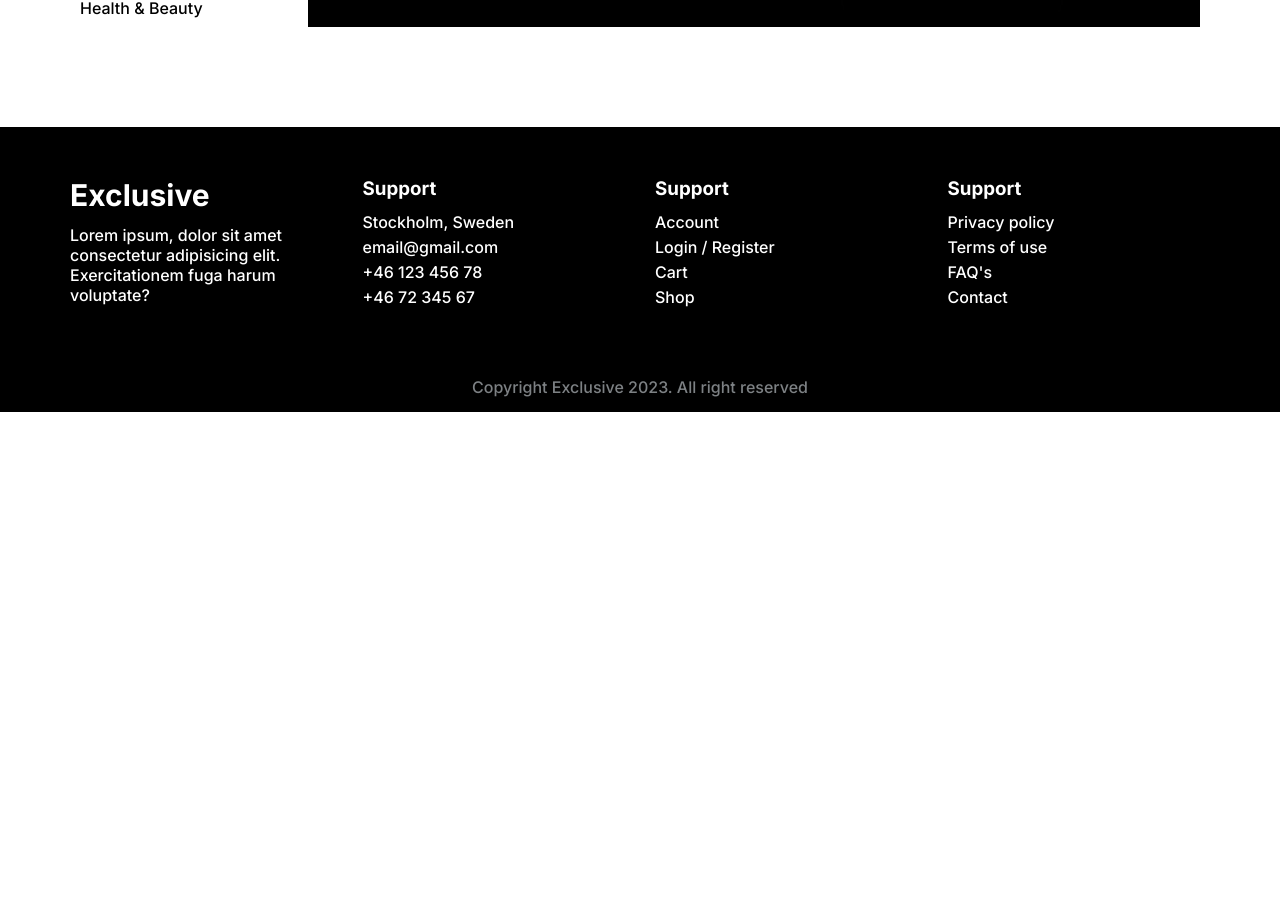
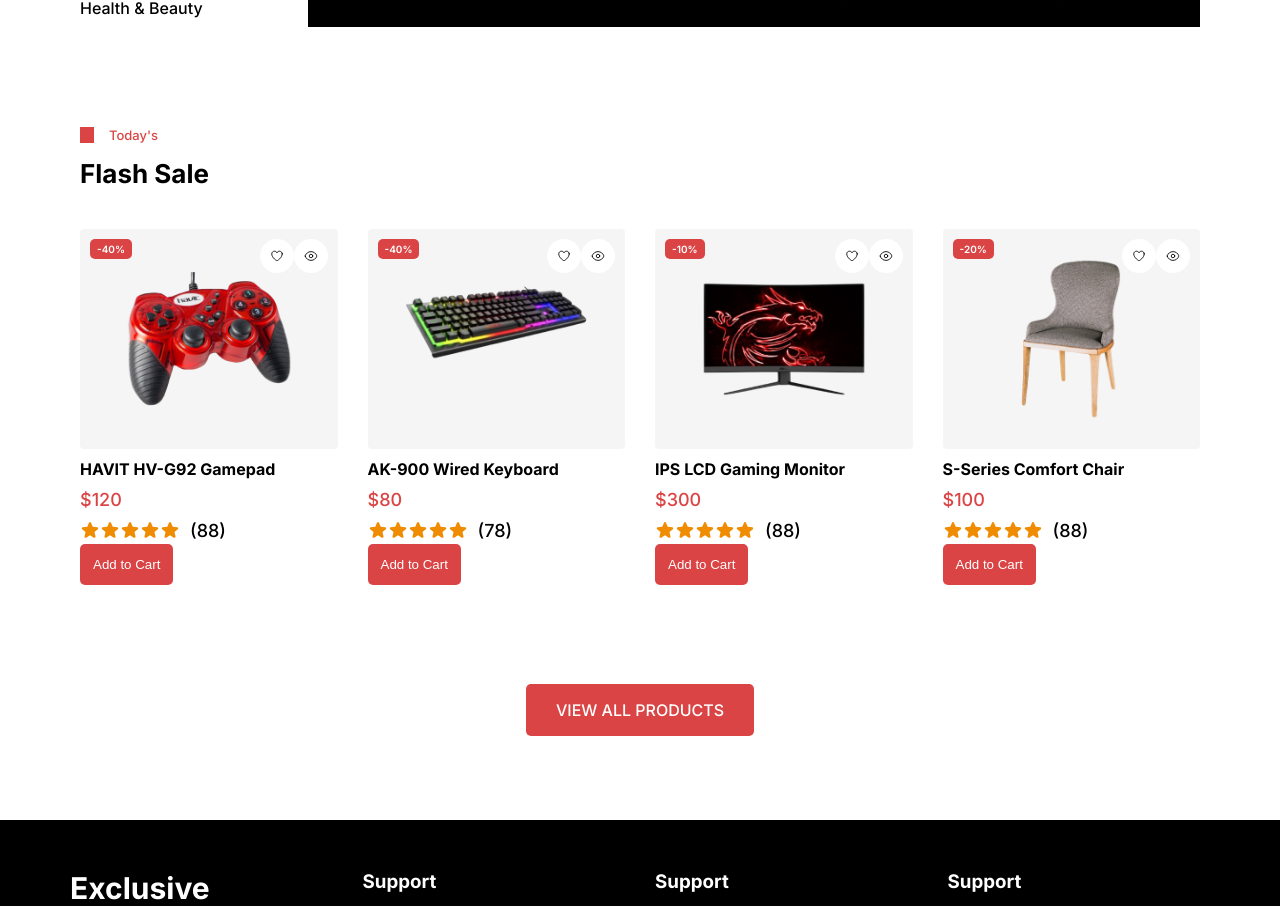
Before and after one commit to Thushan2002/e-commerce-site-react, a React (Vite) app: page / in a window 1280 px wide. Shown: the part 477-1383 px from the top of the page. Before the commit the page ends 889 px from the top, so only its background shows below. Built offline with nearby package versions, Linux system fonts and the light colour scheme.

Commit message:
feat: flash sale section added to home page

```diff
--- a/src/components/About.jsx
+++ b/src/components/About.jsx
@@ -81,6 +81,7 @@
           </div>
         </div>
       </div>
+      <Footer />
     </div>
   );
 };
--- /dev/null
+++ b/src/components/FlashSale.jsx
@@ -0,0 +1,154 @@
+import React from "react";
+import { Swiper, SwiperSlide } from "swiper/react";
+import "swiper/swiper-bundle.css"; // Import Swiper styles
+import item_1 from "../assets/image/items/item-1.png";
+import item_2 from "../assets/image/items/item-2.png";
+import item_3 from "../assets/image/items/item-3.png";
+import item_4 from "../assets/image/items/item-4.png";
+
+const FlashSale = () => {
+  const products = [
+    {
+      id: 1,
+      title: "HAVIT HV-G92 Gamepad",
+      image: item_1,
+      price: "$120",
+      discount: "-40%",
+      rating: 5,
+      reviews: 88,
+    },
+    {
+      id: 2,
+      title: "AK-900 Wired Keyboard",
+      image: item_2,
+      price: "$80",
+      discount: "-40%",
+      rating: 5,
+      reviews: 78,
+    },
+    {
+      id: 3,
+      title: "IPS LCD Gaming Monitor",
+      image: item_3,
+      price: "$300",
+      discount: "-10%",
+      rating: 5,
+      reviews: 88,
+    },
+    {
+      id: 4,
+      title: "S-Series Comfort Chair ",
+      image: item_4,
+      price: "$100",
+      discount: "-20%",
+      rating: 5,
+      reviews: 88,
+    },
+    // Add more products as needed
+  ];
+
+  return (
+    <section className="section">
+      <div className="container">
+        <div className="section_category">
+          <p className="section_category_p">Today's</p>
+        </div>
+        <div className="section_header">
+          <h3 className="section_title">Flash Sale</h3>
+          <p id="demo"></p>
+        </div>
+        <Swiper
+          spaceBetween={30}
+          slidesPerView={4}
+          pagination={{ clickable: true }}
+          className="mySwiper">
+          {products.map((product) => (
+            <SwiperSlide key={product.id}>
+              <div className="card">
+                <div className="card_top">
+                  <img
+                    src={product.image}
+                    alt={product.title}
+                    className="card_img"
+                  />
+                  <div className="card_tag">{product.discount}</div>
+                  <div className="card_top_icons">
+                    <svg
+                      xmlns="http://www.w3.org/2000/svg"
+                      fill="none"
+                      viewBox="0 0 24 24"
+                      strokeWidth="1.5"
+                      stroke="currentColor"
+                      className="card_top_icon">
+                      <path
+                        strokeLinecap="round"
+                        strokeLinejoin="round"
+                        d="M21 8.25c0-2.485-2.099-4.5-4.688-4.5-1.935 0-3.597 1.126-4.312 2.733-.715-1.607-2.377-2.733-4.313-2.733C5.1 3.75 3 5.765 3 8.25c0 7.22 9 12 9 12s9-4.78 9-12z"
+                      />
+                    </svg>
+                    <svg
+                      xmlns="http://www.w3.org/2000/svg"
+                      fill="none"
+                      viewBox="0 0 24 24"
+                      strokeWidth="1.5"
+                      stroke="currentColor"
+                      className="card_top_icon">
+                      <path
+                        strokeLinecap="round"
+                        strokeLinejoin="round"
+                        d="M2.036 12.322a1.012 1.012 0 010-.639C3.423 7.51 7.36 4.5 12 4.5c4.638 0 8.573 3.007 9.963 7.178.07.207.07.431 0 .639C20.577 16.49 16.64 19.5 12 19.5c-4.638 0-8.573-3.007-9.963-7.178z"
+                      />
+                      <path
+                        strokeLinecap="round"
+                        strokeLinejoin="round"
+                        d="M15 12a3 3 0 11-6 0 3 3 0 016 0z"
+                      />
+                    </svg>
+                  </div>
+                </div>
+                <div className="card_body">
+                  <h3 className="card_title">{product.title}</h3>
+                  <p className="card_price">{product.price}</p>
+                  <div className="card_ratings">
+                    <div className="card_stars">
+                      {[...Array(product.rating)].map((_, i) => (
+                        <svg
+                          key={i}
+                          xmlns="http://www.w3.org/2000/svg"
+                          viewBox="0 0 24 24"
+                          fill="currentColor"
+                          className="w-6 h-6">
+                          <path
+                            fillRule="evenodd"
+                            d="M10.788 3.21c.448-1.077 1.976-1.077 2.424 0l2.082 5.007 5.404.433c1.164.093 1.636 1.545.749 2.305l-4.117 3.527 1.257 5.273c.271 1.136-.964 2.033-1.96 1.425L12 18.354 7.373 21.18c-.996.608-2.231-.29-1.96-1.425l1.257-5.273-4.117-3.527c-.887-.76-.415-2.212.749-2.305l5.404-.433 2.082-5.006z"
+                            clipRule="evenodd"
+                          />
+                        </svg>
+                      ))}
+                    </div>
+                    <p className="card_rating_numbers">({product.reviews})</p>
+                  </div>
+                  <button
+                    className="add_to_cart"
+                    data-id={product.id}
+                    data-title={product.title}
+                    data-image={product.image}
+                    data-price={product.price}>
+                    Add to Cart
+                  </button>
+                </div>
+              </div>
+            </SwiperSlide>
+          ))}
+        </Swiper>
+        <div className="container_btn">
+          <a href="#" className="container_btn_a">
+            VIEW ALL PRODUCTS
+          </a>
+        </div>
+      </div>
+    </section>
+  );
+};
+
+export default FlashSale;
--- a/src/components/Home.jsx
+++ b/src/components/Home.jsx
@@ -1,12 +1,14 @@
 import React from "react";
 import Header from "./Header";
 import Navbar from "./Navbar";
+import FlashSale from "./Flashsale";
 
 const Home = () => {
   return (
     <div>
       <Navbar />
       <Header />
+      <FlashSale />
     </div>
   );
 };
--- a/src/index.css
+++ b/src/index.css
@@ -387,6 +387,141 @@
     margin: 10px auto;
 }
 
+/* section */
+.section {
+    margin-top: 10rem;
+}
+
+/* flash sale */
+.section_category_p {
+    border-left: 1.4rem solid var(--color-primary);
+    padding-left: 1.5rem;
+    margin-bottom: 1.5rem;
+    color: var(--color-primary);
+    font-size: 1.3rem;
+}
+
+.section_header {
+    display: flex;
+    align-items: flex-end;
+    margin-bottom: 4rem;
+}
+
+.section_title {
+    margin-right: 2rem;
+    font-size: 2.6rem;
+}
+
+#demo {
+    font-size: 1.8rem;
+}
+
+/* swiper slide */
+.swiper {
+    width: 100%;
+    height: 100%;
+    margin-bottom: 5rem;
+}
+
+.swiper-slide {
+    text-align: center;
+    font-size: 18px;
+    background: #fff;
+    display: flex;
+    justify-content: center;
+    align-items: center;
+}
+
+/* cards */
+.card {
+    margin-bottom: 5rem;
+}
+
+.card_top {
+    width: 100%;
+    height: 22rem;
+    position: relative;
+}
+
+.card_img {
+    width: 100%;
+    height: 100%;
+}
+
+.card_tag {
+    position: absolute;
+    top: 1rem;
+    left: 1rem;
+    z-index: 9;
+    background-color: var(--color-primary);
+    padding: 0.4rem 0.7rem;
+    font-size: 1rem;
+    font-weight: 600;
+    color: var(--color-white-1);
+    border-radius: 0.5rem;
+}
+
+.card_top_icons {
+    position: absolute;
+    z-index: 9;
+    top: 1rem;
+    right: 1rem;
+}
+
+.card_top_icon {
+    width: 3.4rem;
+    height: 3.4rem;
+    padding: 1rem;
+    background-color: var(--color-white-1);
+    border-radius: 10rem;
+}
+
+.card_body {
+    margin-top: 1rem;
+    text-align: left;
+}
+
+.card_title {
+    font-size: 1.6rem;
+    margin-bottom: 1rem;
+}
+
+.card_price {
+    color: var(--color-primary);
+    margin-bottom: 1rem;
+}
+
+.card_ratings {
+    display: flex;
+}
+
+.card_stars {
+    margin-right: 1rem;
+}
+
+.container_btn {
+    width: 100%;
+    text-align: center;
+}
+
+.container_btn_a {
+    background-color: var(--color-primary);
+    color: var(--color-white-1);
+    padding: 1.6rem 3rem;
+    border-radius: 0.5rem;
+}
+
+.add_to_cart {
+    width: fit-content;
+    padding: 1.3rem;
+    background-color: var(--color-primary);
+    color: var(--color-white-1);
+    border: none;
+    outline: none;
+    margin-bottom: 1.5rem;
+    border-radius: 5px;
+}
+
 /* footer */
 .footer {
     margin-top: 10rem;
```
